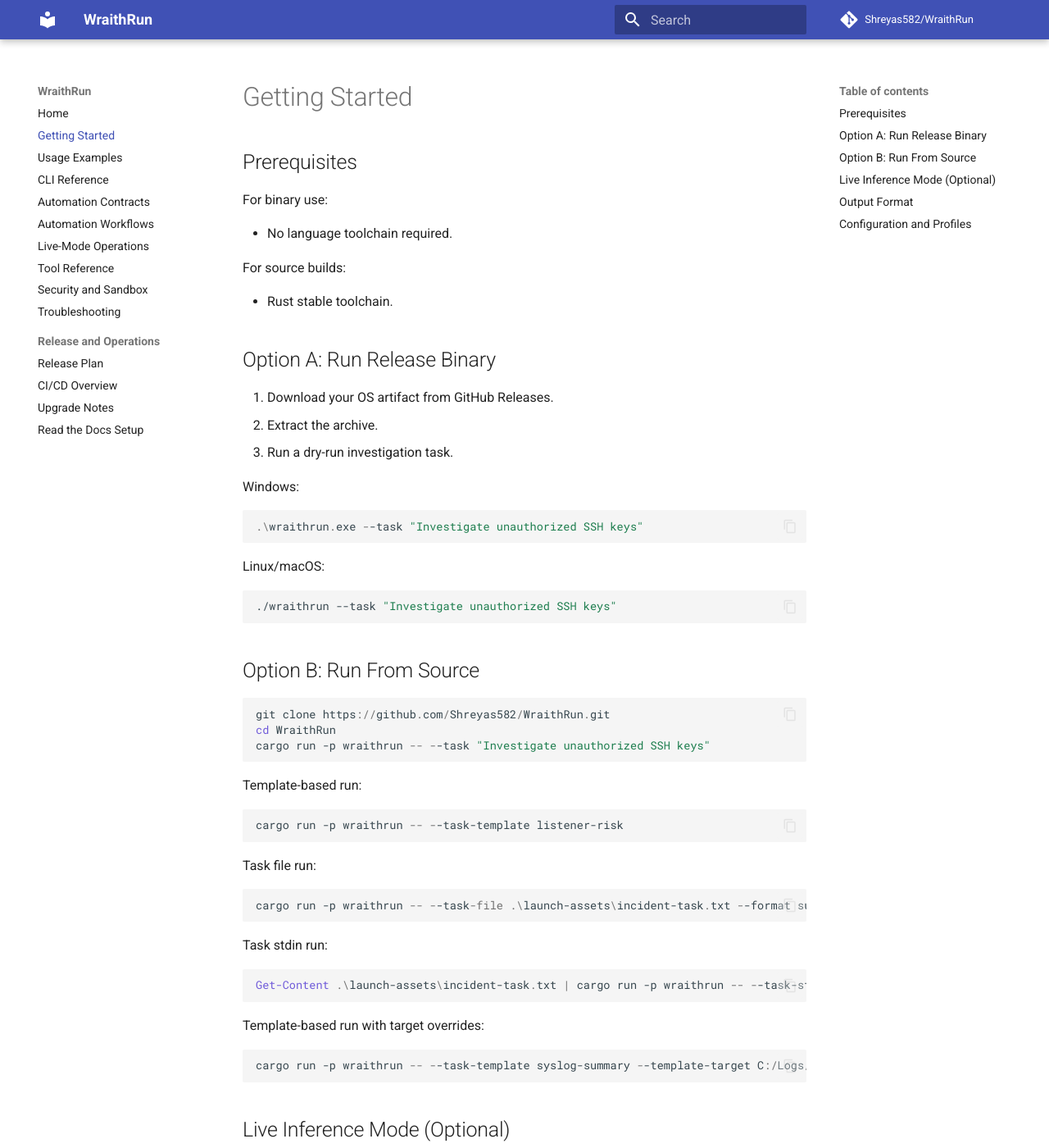
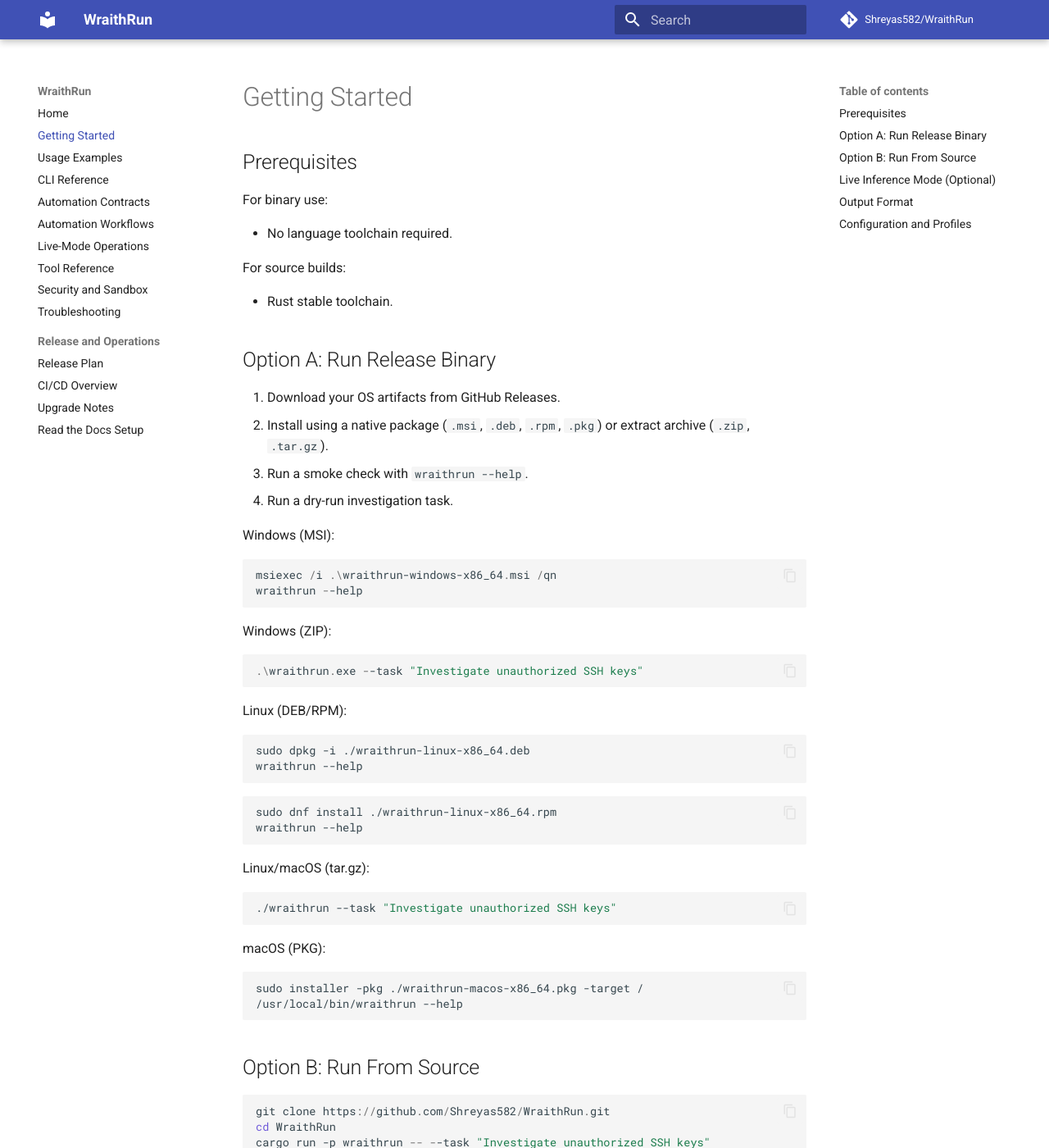
Before and after one commit to Shreyas582/WraithRun, an MkDocs documentation site: the page built from docs/getting-started.md, in a window 1280 px wide and 1400 px high. Shown: the whole window at 82% size. Built offline with MkDocs 1.6.1 and Material for MkDocs 9.7.7, drawn with Linux system fonts in a browser that asks for light colours; comment, search, counter and statistics services are not loaded; some of the changed text lies outside the part shown.

Commit message:
Add cross-platform release packaging and install smoke checks

````diff
--- a/docs/getting-started.md
+++ b/docs/getting-started.md
@@ -12,20 +12,47 @@
 
 ## Option A: Run Release Binary
 
-1. Download your OS artifact from GitHub Releases.
-2. Extract the archive.
-3. Run a dry-run investigation task.
+1. Download your OS artifacts from GitHub Releases.
+2. Install using a native package (`.msi`, `.deb`, `.rpm`, `.pkg`) or extract archive (`.zip`, `.tar.gz`).
+3. Run a smoke check with `wraithrun --help`.
+4. Run a dry-run investigation task.
 
-Windows:
+Windows (MSI):
+
+```powershell
+msiexec /i .\wraithrun-windows-x86_64.msi /qn
+wraithrun --help
+```
+
+Windows (ZIP):
 
 ```powershell
 .\wraithrun.exe --task "Investigate unauthorized SSH keys"
 ```
 
-Linux/macOS:
+Linux (DEB/RPM):
+
+```bash
+sudo dpkg -i ./wraithrun-linux-x86_64.deb
+wraithrun --help
+```
+
+```bash
+sudo dnf install ./wraithrun-linux-x86_64.rpm
+wraithrun --help
+```
+
+Linux/macOS (tar.gz):
 
 ```bash
 ./wraithrun --task "Investigate unauthorized SSH keys"
+```
+
+macOS (PKG):
+
+```bash
+sudo installer -pkg ./wraithrun-macos-x86_64.pkg -target /
+/usr/local/bin/wraithrun --help
 ```
 
 ## Option B: Run From Source
````
Also changed, not shown: other parts of docs/getting-started.md (+3 -0 lines), CHANGELOG.md (+3 -0 lines), docs/CI_CD.md (+4 -2 lines), 2 other files.
